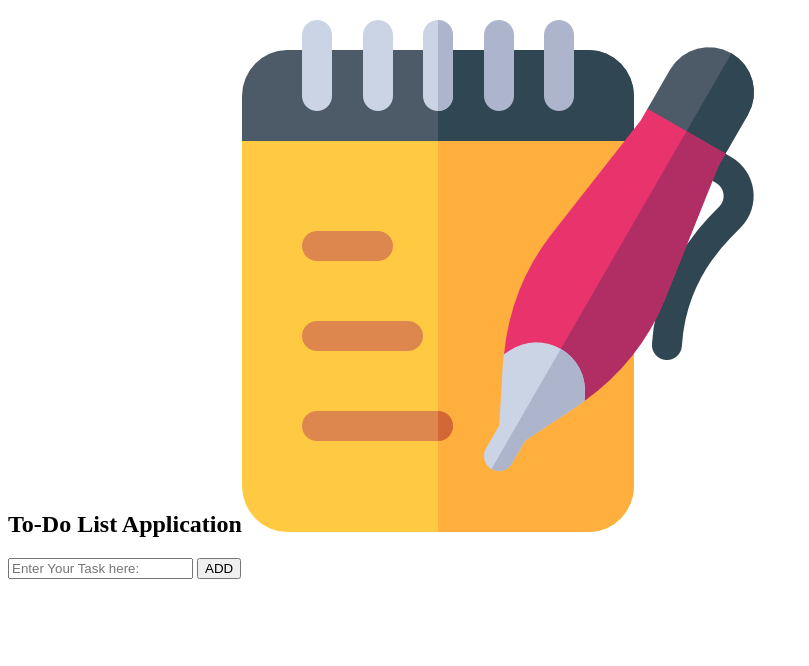
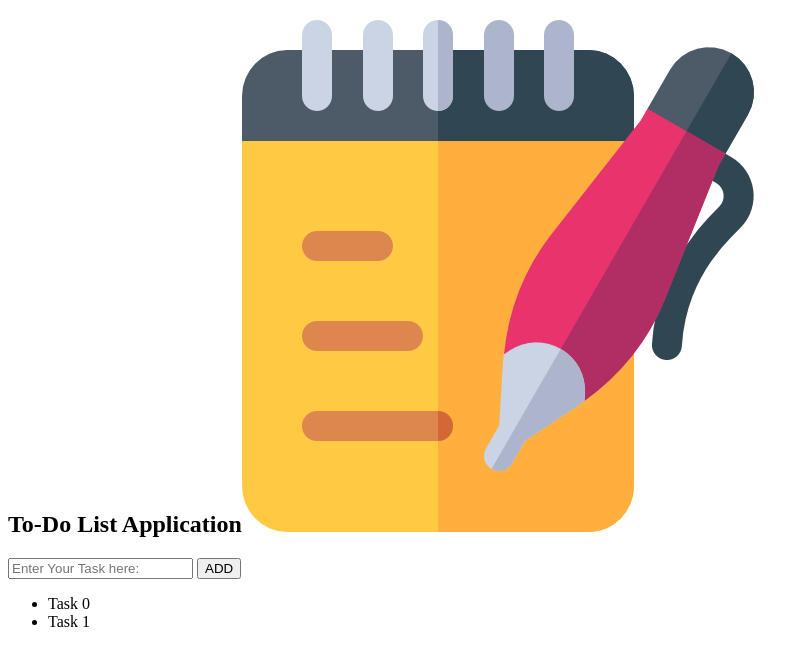
Before and after one commit to Ashhish-h/mini-projects, a plain HTML site: page to-do-list-app/index.html in a window 1280 px wide. Shown: the whole page, without its empty margins (0-809 px from the left). Drawn offline with Linux system fonts and the light colour scheme.

Commit message:
add task section

```diff
--- a/to-do-list-app/index.html
+++ b/to-do-list-app/index.html
@@ -14,6 +14,10 @@
                 <input type="text" id="input-box" placeholder="Enter Your Task here: ">
                 <button onclick="addTask()">ADD</button>
             </div>
+            <ul id="list-container">
+                <li class="checked">Task 0</li>
+                <li>Task 1</li>
+            </ul>
         </div>
     </div>
     <script src="./app.js"></script>
```
